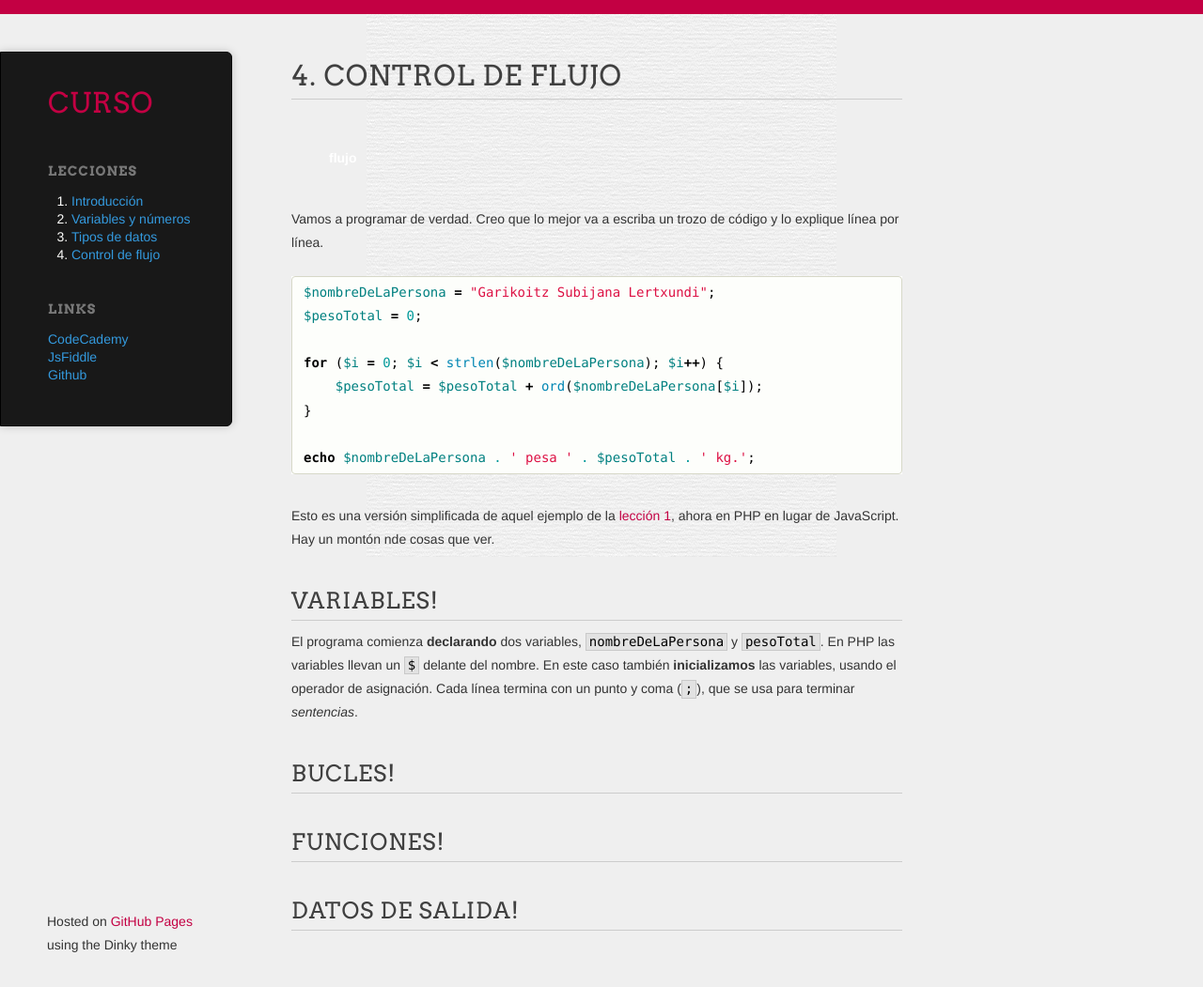
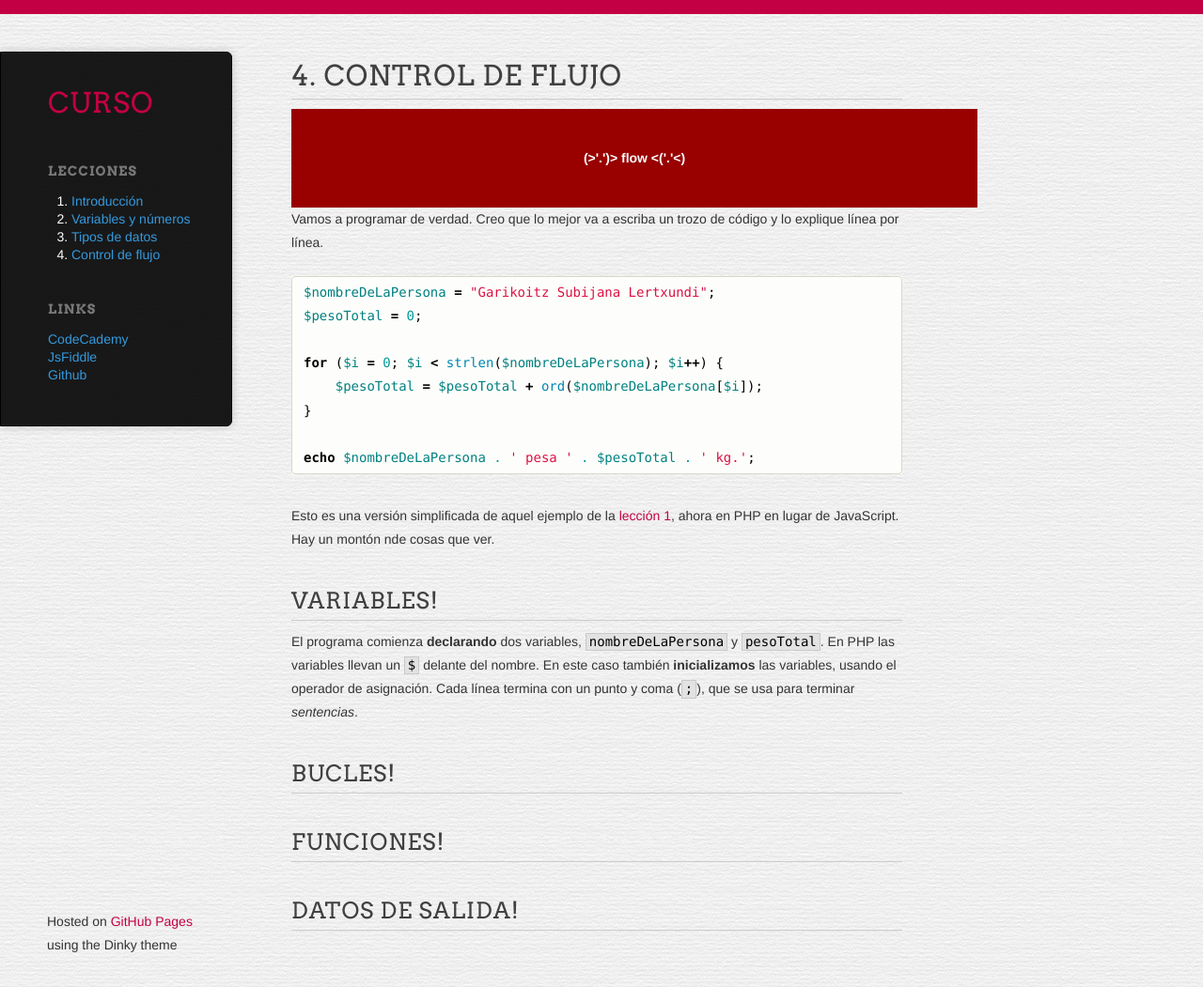
Before and after one commit to ifcanduela/curso, a Jekyll site: the page built from lecciones/4/index.md, in a window 1280 px wide and 1051 px high. Shown: the whole window at 94% size. Built offline with Jekyll 4.4.1, drawn with Linux system fonts in a browser that asks for light colours.

Commit message:
Fixed site bg image repeat

```diff
--- a/lecciones/4/index.md
+++ b/lecciones/4/index.md
@@ -3,7 +3,7 @@ title: 4. Control de flujo
 layout: default
 ---
 
-<div style="width: 100%; padding: 40px; color: white; font-weight: bold; text-align-enter">flujo</div>
+<div style="background-color: #900; text-align: center; width: 100%; padding: 40px; color: white; font-weight: bold; text-align-enter">(>'.')> flow <('.'<)</div>
 
 Vamos a programar de verdad. Creo que lo mejor va a escriba un trozo de código y lo explique línea
 por línea.
--- a/stylesheets/styles.css
+++ b/stylesheets/styles.css
@@ -94,7 +94,7 @@ body {
   font-size: 14px;
   color: #333333;
   background-color: #efefef;
-  background: #efefef url("../images/paper.png") no-repeat center top;
+  background: #efefef url("../images/paper.png") repeat center top;
   margin: 0;
   line-height: 1.8em;
   -webkit-font-smoothing: antialiased;
@@ -447,3 +447,4 @@ footer {
     color: #444;
   }
 }
+/*# sourceMappingURL=styles.css.map */
--- a/stylesheets/styles.less
+++ b/stylesheets/styles.less
@@ -40,7 +40,7 @@ body {
     font-size: 14px;
     color: @foreground-color;
     background-color: @background-color;
-    background: @background-color url("../images/paper.png") no-repeat center top;
+    background: @background-color url("../images/paper.png") repeat center top;
     margin: 0;
     line-height: 1.8em;
     -webkit-font-smoothing: antialiased;
```
Also changed, not shown: 1 other file.
